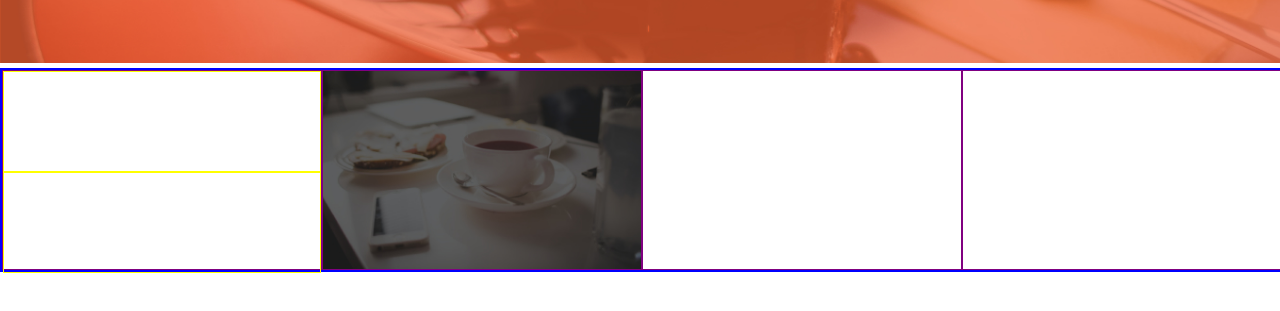
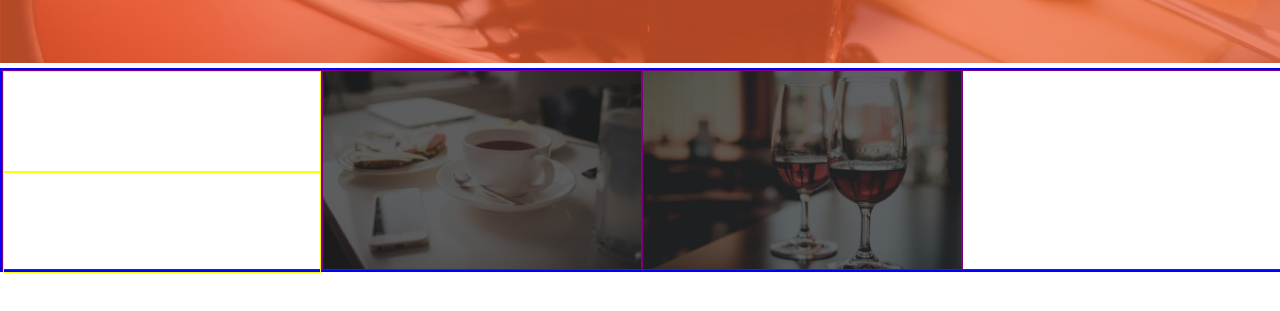
Before and after one commit to winniediana4/Anitas-kitchen, a plain HTML site: page index.html in a window 1280 px wide. Shown: the part 465-776 px from the top of the page. Drawn offline with Linux system fonts and the light colour scheme.

Commit message:
add lunch background image and styling

```diff
--- a/index.css
+++ b/index.css
@@ -62,3 +62,9 @@ p.text{
   background-size: cover;
   background-repeat: no-repeat;
 }
+#lunch{
+  background-image: url(images/lunch.jpg);
+  background-position: center;
+  background-size: cover;
+  background-repeat: no-repeat;
+}
```
